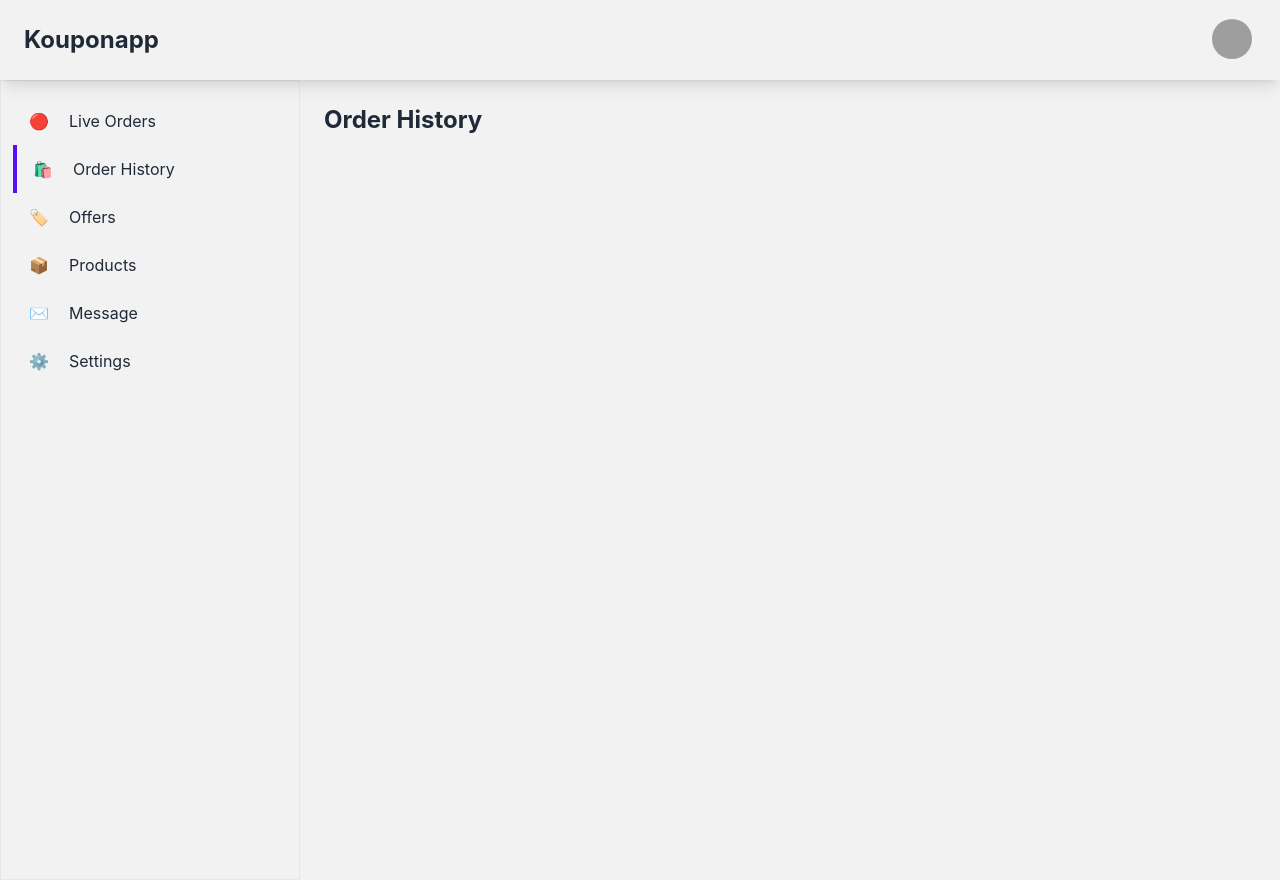
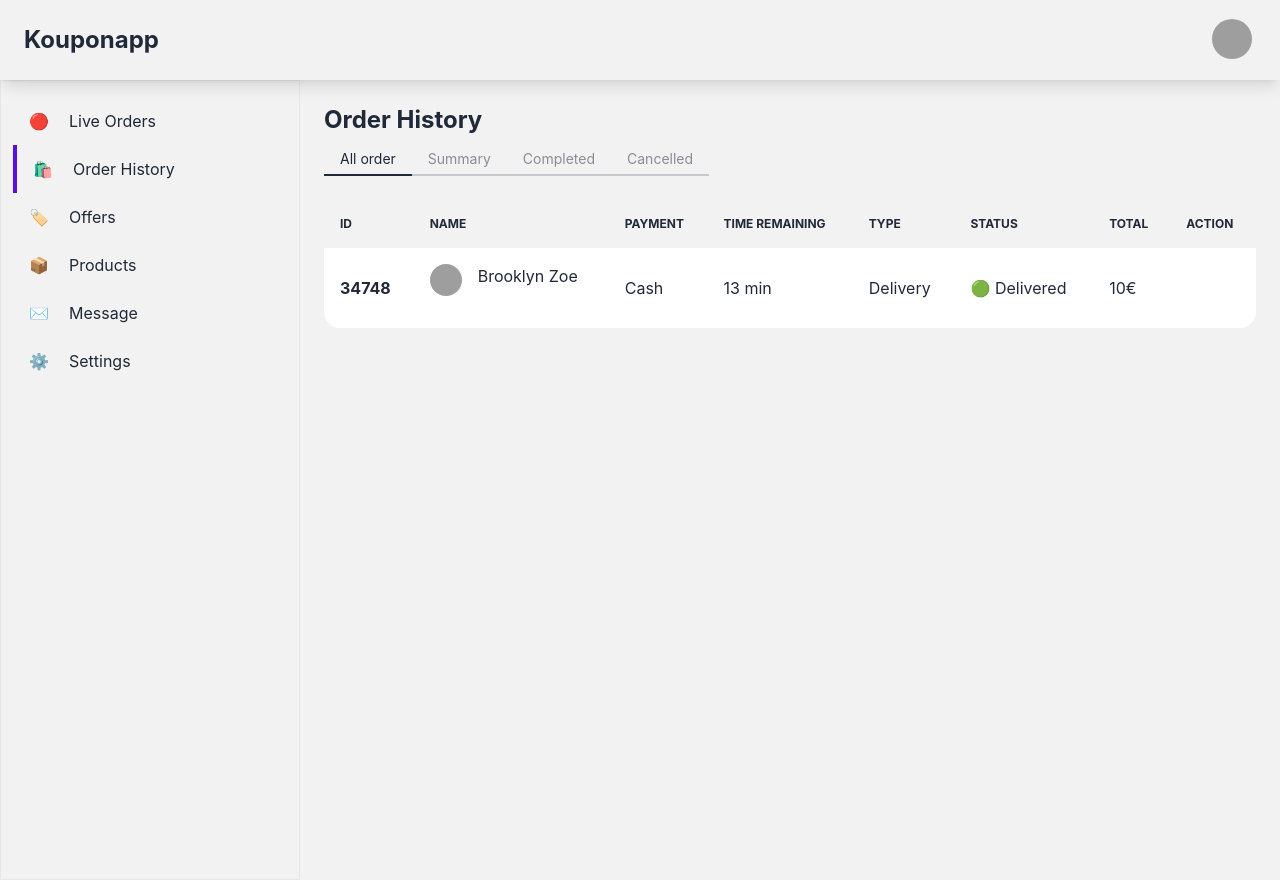
Before and after one commit to liapanou/kouponapp1, a Next.js app: page /admin/orders in a window 1280 px wide. Built offline with nearby package versions, Linux system fonts and the light colour scheme; grey boxes are pictures that could not be loaded.

Commit message:
new orders

```diff
--- /dev/null
+++ b/components/admintable/index.tsx
@@ -0,0 +1,41 @@
+export function AdminTable() {
+  return (
+    <div className="overflow-text-auto">
+      <table className=" table w-full">
+        <thead>
+          <tr>
+            <th>Id</th>
+            <th>Name</th>
+            <th>Payment</th>
+            <th>Time remaining</th>
+            <th>Type</th>
+            <th>Status</th>
+            <th>Total</th>
+            <th>Action</th>
+          </tr>
+        </thead>
+        <tbody>
+          <tr>
+            <th>34748</th>
+            <td className="flex">
+              <label tabIndex={0} className=" btn-circle avatar">
+                <div className="w-8 h-8 rounded-full">
+                  <img src="https://placeimg.com/80/80/people" />
+                </div>
+              </label>
+              Brooklyn Zoe
+            </td>
+            <td>Cash</td>
+            <td>13 min</td>
+            <td>Delivery</td>
+            <td>
+              <span>🟢</span> Delivered
+            </td>
+            <td>10€</td>
+            <td></td>
+          </tr>
+        </tbody>
+      </table>
+    </div>
+  );
+}
--- a/pages/admin/orders.tsx
+++ b/pages/admin/orders.tsx
@@ -1,5 +1,6 @@
 import { AdminHeader } from "../../components/adminheader";
 import { AdminSidebar } from "../../components/adminsidebar";
+import { AdminTable } from "../../components/admintable";
 
 export default function Orders() {
   return (
@@ -7,8 +8,16 @@ export default function Orders() {
       <AdminHeader />
       <div className="grid grid-cols-[300px_1fr]">
         <AdminSidebar />
-        <div className="p-6 grid grid-cols-1">
-          <h1 className=" font-bold text-2xl">Order History</h1>
+        <div className="p-6 ">
+          <h1 className=" font-bold text-2xl ">Order History</h1>
+          <div className="tabs mt-2  ">
+            <a className="tab tab-bordered tab-active">All order</a>
+            <a className="tab tab-bordered ">Summary</a>
+            <a className="tab tab-bordered">Completed</a>
+            <a className="tab tab-bordered">Cancelled</a>
+          </div>
+          <br />
+          <AdminTable />
         </div>
       </div>
     </div>
```
